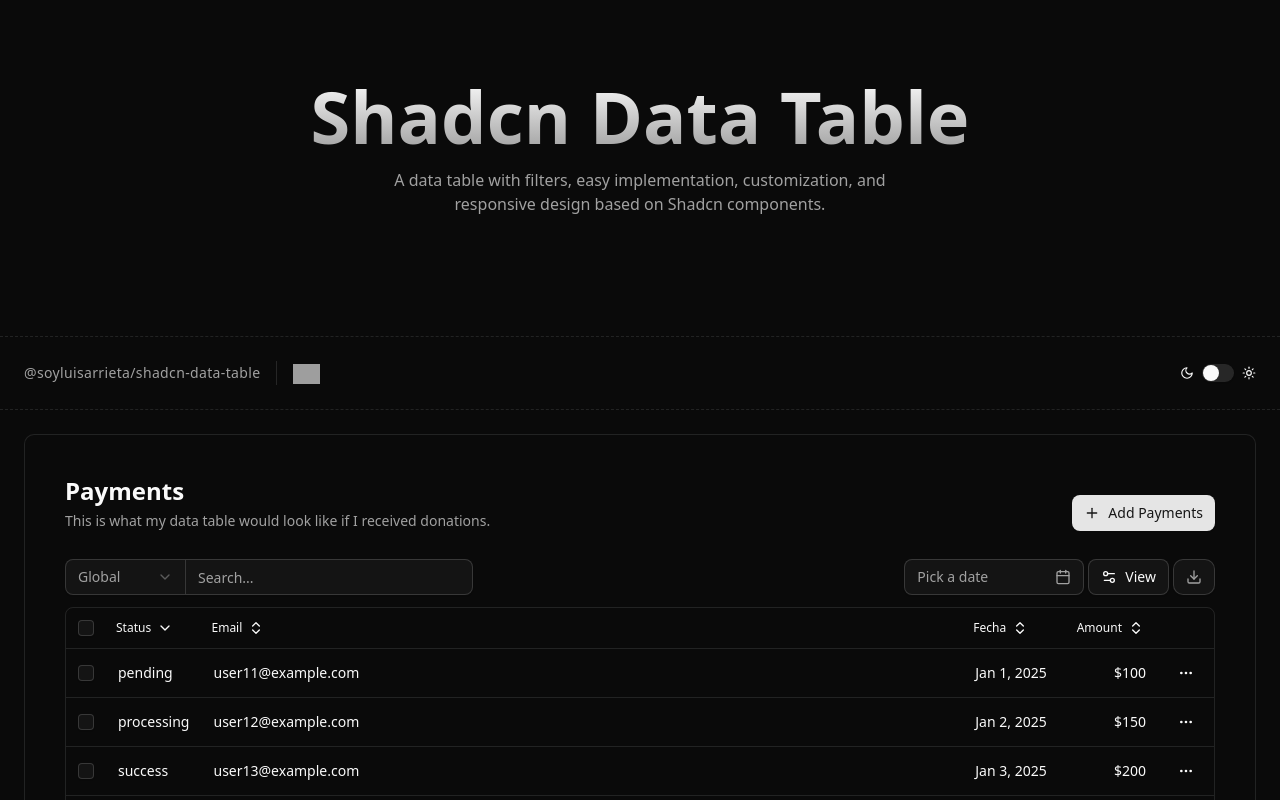
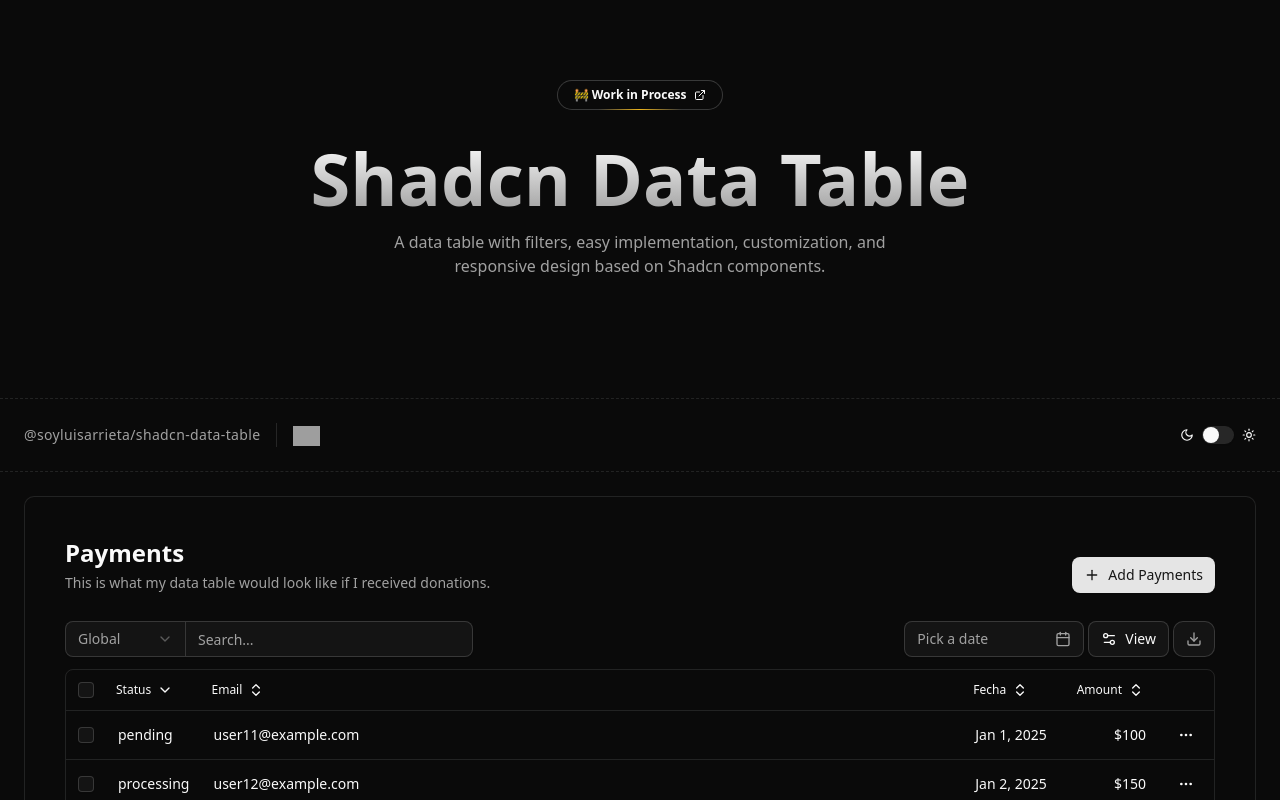
Before and after one commit to soyluisarrieta/shadcn-data-table, a React (Vite) app in the folder react-app/: page / in a window 1280 px wide. Shown: the top 800 px of the page. Built offline with nearby package versions, Linux system fonts and the light colour scheme; grey boxes are pictures that could not be loaded.

Commit message:
feat: add work in progress banner with external link

```diff
--- a/react-app/src/App.tsx
+++ b/react-app/src/App.tsx
@@ -1,10 +1,23 @@
 import DemoPayments from '@/app/payment/payments-demo'
 import { ToggleTheme } from '@/components/commons/toggle-theme'
+import { ExternalLinkIcon } from 'lucide-react'
 
 export default function App () {
   return (
     <main>
-      <section className="container-wrapper py-20">
+      <section className="container-wrapper py-20 flex flex-col items-center">
+        <div className="relative">
+          <a target="__blank" className="group relative mb-8 inline-block cursor-pointer rounded-full bg-border p-px text-xs leading-6 font-semibold text-foreground shadow-sm dark:shadow-none shadow-amber-900/20" href="https://github.com/soyluisarrieta/shadcn-data-table">
+            <span className="absolute inset-0 overflow-hidden rounded-full">
+              <span className="absolute inset-0 rounded-full bg-gradient-to-r from-amber-400/0 via-amber-400/90 to-amber-400/0 opacity-0 transition-opacity duration-500 group-hover:opacity-100"></span>
+            </span>
+            <div className="relative z-10 flex items-center space-x-2 rounded-full bg-background px-4 py-0.5 ring-1 ring-white/10">
+              <span>🚧 Work in Process</span>
+              <ExternalLinkIcon size={12} />
+            </div>
+            <span className="absolute -bottom-0 left-1/2 -translate-x-1/2 h-px w-1/2 bg-gradient-to-r from-amber-400/0 via-amber-400/90 to-amber-400/0 transition-opacity duration-500 group-hover:opacity-40"></span>
+          </a>
+        </div>
         <h1 className="text-4xl md:text-7xl font-bold text-center bg-clip-text text-transparent bg-gradient-to-b from-neutral-950 to-neutral-700 dark:from-neutral-50 dark:to-neutral-400 bg-opacity-50">
           Shadcn Data Table
         </h1>
```
Also changed, not shown: 1 other file (tests, documents, lock files or other folders).
